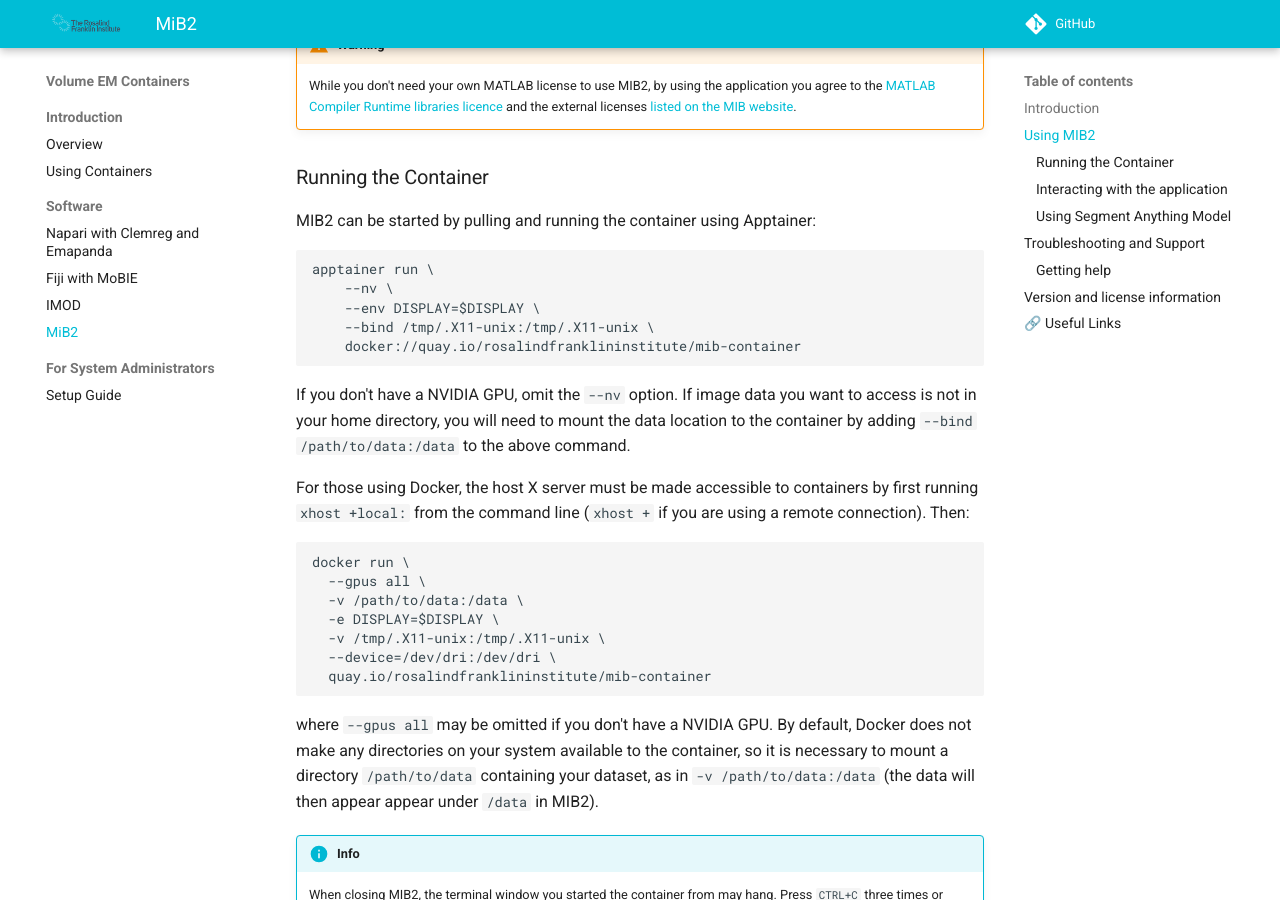
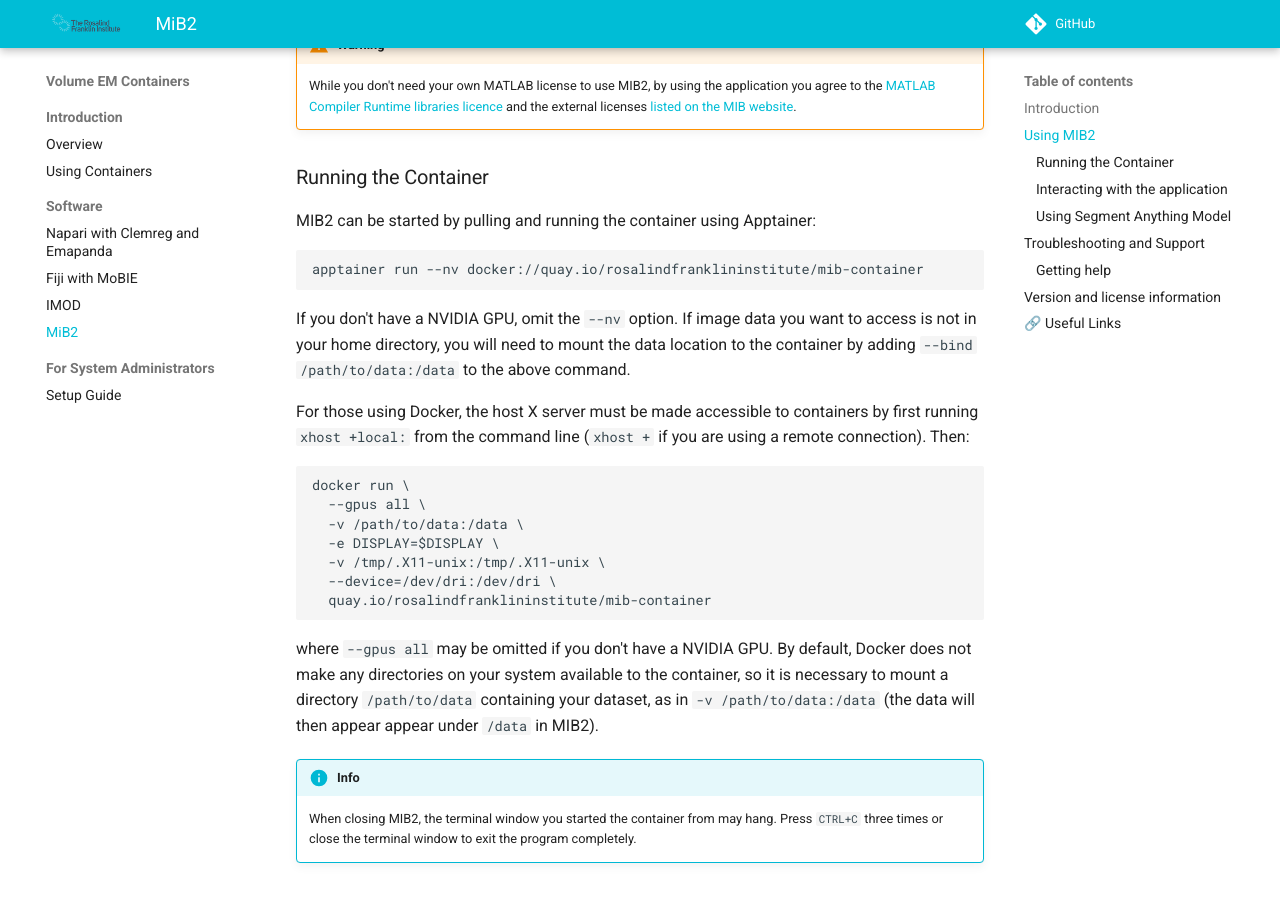
Before and after one commit to rosalindfranklininstitute/volume-em-container-documentation, an MkDocs documentation site: the page built from docs/software/mib2.md, in a window 1280 px wide and 900 px high, scrolled down 670 px. Built offline with MkDocs 1.6.1 and Material for MkDocs 9.7.7, drawn with Linux system fonts in a browser that asks for light colours; comment, search, counter and statistics services are not loaded.

````diff
--- a/docs/software/mib2.md
+++ b/docs/software/mib2.md
@@ -30,11 +30,7 @@ segmentation features may leverage GPU acceleration if you have an NVIDIA card.
 ### Running the Container
 MIB2 can be started by pulling and running the container using Apptainer:
 ```
-apptainer run \
-    --nv \
-    --env DISPLAY=$DISPLAY \
-    --bind /tmp/.X11-unix:/tmp/.X11-unix \
-    docker://quay.io/rosalindfranklininstitute/mib-container
+apptainer run --nv docker://quay.io/rosalindfranklininstitute/mib-container
 ```
 If you don't have a NVIDIA GPU, omit the `--nv` option. If image data you want
 to access is not in your home directory, you will need to mount the data
````
